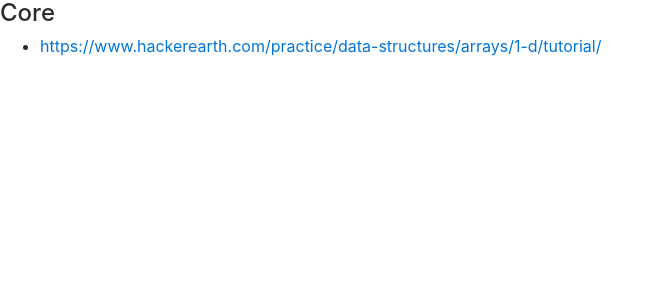
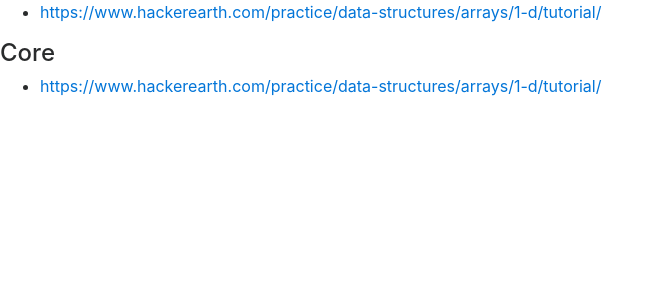
Before and after one commit to GuildCrafts/matrix, a Jekyll site: the page built from resources/Programming/data structures.md, in a window 1280 px wide. Shown: the top 300 px of the page, without its empty margins (0-663 px from the left). Built offline with Jekyll 4.4.1, drawn with Linux system fonts in a browser that asks for light colours.

Commit message:
new data strucgures

```diff
--- a/resources/Programming/data structures.md
+++ b/resources/Programming/data structures.md
@@ -4,6 +4,7 @@ group: Data Structures
 
 ---
 <!-- General resources go here -->
+- <https://www.hackerearth.com/practice/data-structures/arrays/1-d/tutorial/>
 
 #### Core
 
```
